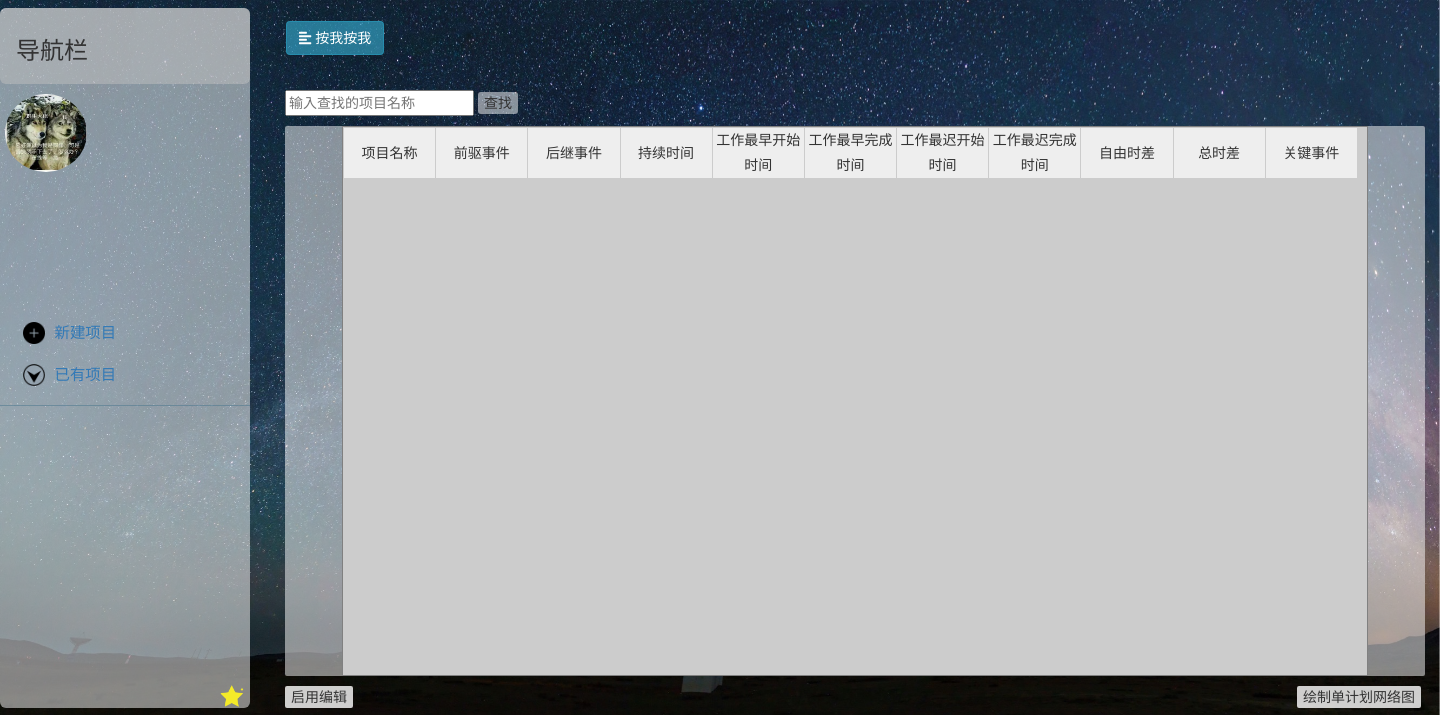
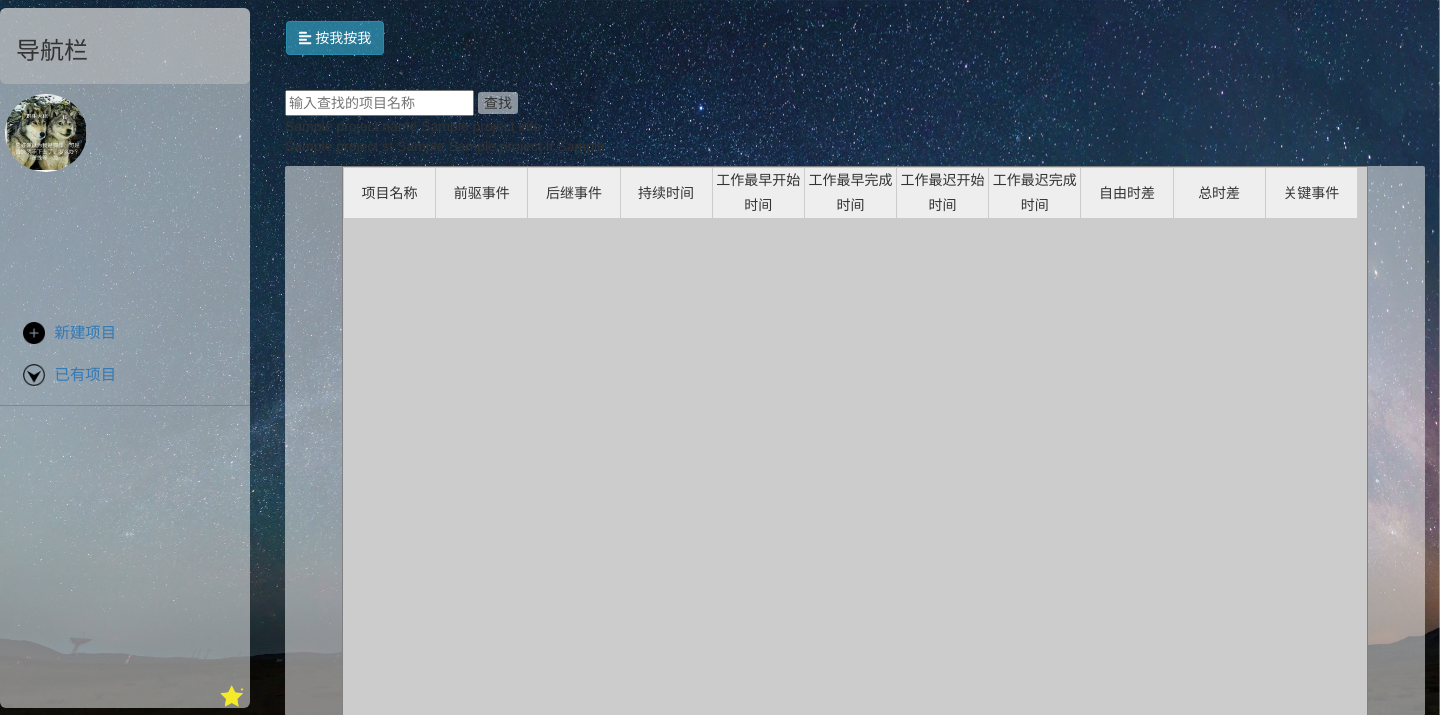
Before and after one commit to All-Cheaters/Network_Planning, a Flask app: template templates/view.html in a window 1440 px wide. Shown: the top 715 px of the page. Run offline with Flask 2, Linux system fonts and the light colour scheme; the template is opened without the code that fills it: most values are stand-ins (such as "Sample title", 1, 10 or a date in 2020); data that the repository does not hold is empty; some libraries are stand-ins or nearby versions.

Commit message:
view界面显示project

```diff
--- a/app.py
+++ b/app.py
@@ -11,22 +11,11 @@ def new():
     if request.method == 'GET':
         return render_template('new.html', title='new', form_one=form_one)
     if request.method == 'POST':
-
-        # -----------------------------------
         tempSQLData = [[], []]
-        # -----------------------------------
-
-        # -----------------------------------
-        tempProject = {'ID': 0, 'name': 0, 'startTime': 0, 'finishTime': 0}
-        # -----------------------------------
-
-        # -----------------------------------
-        tempProject['ID'] = 1
-        tempProject['name'] = form_one.project_name.data
-        tempProject['startTime'] =  form_one.project_ST.data.strftime('%Y-%m-%d')
-        tempProject['finishTime'] = form_one.project_FT.data.strftime('%Y-%m-%d')
+        tempProject = {'ID': 1, 'name': form_one.project_name.data,
+                       'startTime': form_one.project_ST.data.strftime('%Y-%m-%d'),
+                       'finishTime': form_one.project_FT.data.strftime('%Y-%m-%d')}
         tempSQLData[0].append(tempProject)
-        # -----------------------------------
 
         # item数据库对象存储
         form_two = request.form.to_dict(flat=False)
@@ -38,7 +27,7 @@ def new():
         i = 0
         j = int(item_key_list[-1][6])
         while i <= j:
-            item_id = i+1
+            item_id = i + 1
             item_index = item_key_list.index('items-' + str(i) + '-item_name')
             item_name = item_value_list[item_index][0]
             item_pre = ''
@@ -53,7 +42,7 @@ def new():
                 item_pre = '00'
                 item_LT = item_value_list[item_index + 1][0]
             i += 1
-            tempSQLData[1].append({'ID':int( item_id) , 'LT' : int( item_LT) , 'name' : item_name , 'pre' :item_pre })
+            tempSQLData[1].append({'ID': int(item_id), 'LT': int(item_LT), 'name': item_name, 'pre': item_pre})
         # 计算
         ItemIntoSQLFile = tempSQLData[1].copy()
         tempSQLData = TranslateTempSQLData(tempSQLData)
@@ -75,7 +64,6 @@ def new():
             db.session.add(db_project)
 
             for itemDict in ItemIntoSQLFile:
-
                 db_item = DBItem(item_id=itemDict['ID'],
                                  item_name=itemDict['name'],
                                  item_pre=itemDict['pre'],
@@ -99,7 +87,6 @@ def view():
 
 @app.route('/change/', methods=['GET', 'POST'])
 def change():
-
     print('--------------------change--------------------')
     if request.method == 'GET':
         project_data = {}
@@ -113,26 +100,17 @@ def change():
         form_one = ProjectForm(**project_data)
         return render_template('change.html', title='change', form_one=form_one)
     if request.method == 'POST':
-        # -----------------------------------
         tempSQLData = [[], []]
-        # -----------------------------------
-
-        # -----------------------------------
-        tempProject = {'ID':0,'name':0,'startTime':0,'finishTime':0}
-        # -----------------------------------
-
+        tempProject = {'ID': 0, 'name': 0, 'startTime': 0, 'finishTime': 0}
         form_one = ProjectForm()
         # project数据库对象存储
         project_id = DBProject.query.filter_by(project_name=form_one.project_name.data).first().project_id
 
-        # -----------------------------------
         tempProject['ID'] = int(project_id)
         tempProject['name'] = form_one.project_name.data
-        tempProject['startTime'] =  form_one.project_ST.data.strftime('%Y-%m-%d')
+        tempProject['startTime'] = form_one.project_ST.data.strftime('%Y-%m-%d')
         tempProject['finishTime'] = form_one.project_FT.data.strftime('%Y-%m-%d')
         tempSQLData[0].append(tempProject)
-        # -----------------------------------
-
 
         # item数据库对象存储
         DBItem.query.delete()  # 删除所有行，返回删除的行数
@@ -160,12 +138,11 @@ def change():
                 item_pre = '00'
                 item_LT = item_value_list[item_index + 1][0]
             i += 1
-            tempSQLData[1].append({'ID':int( item_id) , 'LT' : int( item_LT) , 'name' : item_name , 'pre' :item_pre })
+            tempSQLData[1].append({'ID': int(item_id), 'LT': int(item_LT), 'name': item_name, 'pre': item_pre})
 
         # 计算
         IntoSQLFile = tempSQLData[1].copy()
         tempSQLData = TranslateTempSQLData(tempSQLData)
-
         tempP = Project()
         isCircle = tempP.readDataFromSQL(tempSQLData)
         tempP.graph.calculateCoordinates([1000, 500])
@@ -237,6 +214,7 @@ def getIdByName(item_key_list, item_value_list, name):
         item_id = '0' + str(item_id)
     return item_id
 
+
 def TranslateTempSQLData(tempSQLData):
     projects = tempSQLData[0]
 
@@ -258,6 +236,7 @@ def TranslateTempSQLData(tempSQLData):
             IDList[pos] = int(IDList[pos][:2])
         itemList[itemPos]['pre'] = IDList
     return projectsDict, itemList
+
 
 def TranslateToSQLData():  # 只能读一个项目
     projects = DBProject.query.filter().all()
@@ -288,9 +267,9 @@ def TranslateToSQLData():  # 只能读一个项目
 
 if __name__ == '__main__':
     # 在创建数据库表单之前要先删除表单
-    #db.drop_all()
+    db.drop_all()
     # 创建数据库表单
-    #db.create_all()
+    db.create_all()
     # 全局变量工程，储存计算节点
     p = Project()
     # SQLData = TranslateToSQLData()
--- a/templates/view.html
+++ b/templates/view.html
@@ -10,6 +10,21 @@
 <div>
     <input id="search_in" type="text" name="search" placeholder="输入查找的项目名称">
     <button id="search">查找</button>
+</div>
+
+<div id="subform_project">
+
+    <div id="project_name_container">
+        {{ projectInfo.project_name.label }}
+        {{ projectInfo.project_name }}
+    </div>
+    <div id="project_time_container">
+        {{ projectInfo.project_ST.label }}
+        {{ projectInfo.project_ST }}
+        {{ projectInfo.project_FT.label }}
+        {{ projectInfo.project_FT }}
+    </div>
+
 </div>
 
 <div id="table_body">
```
